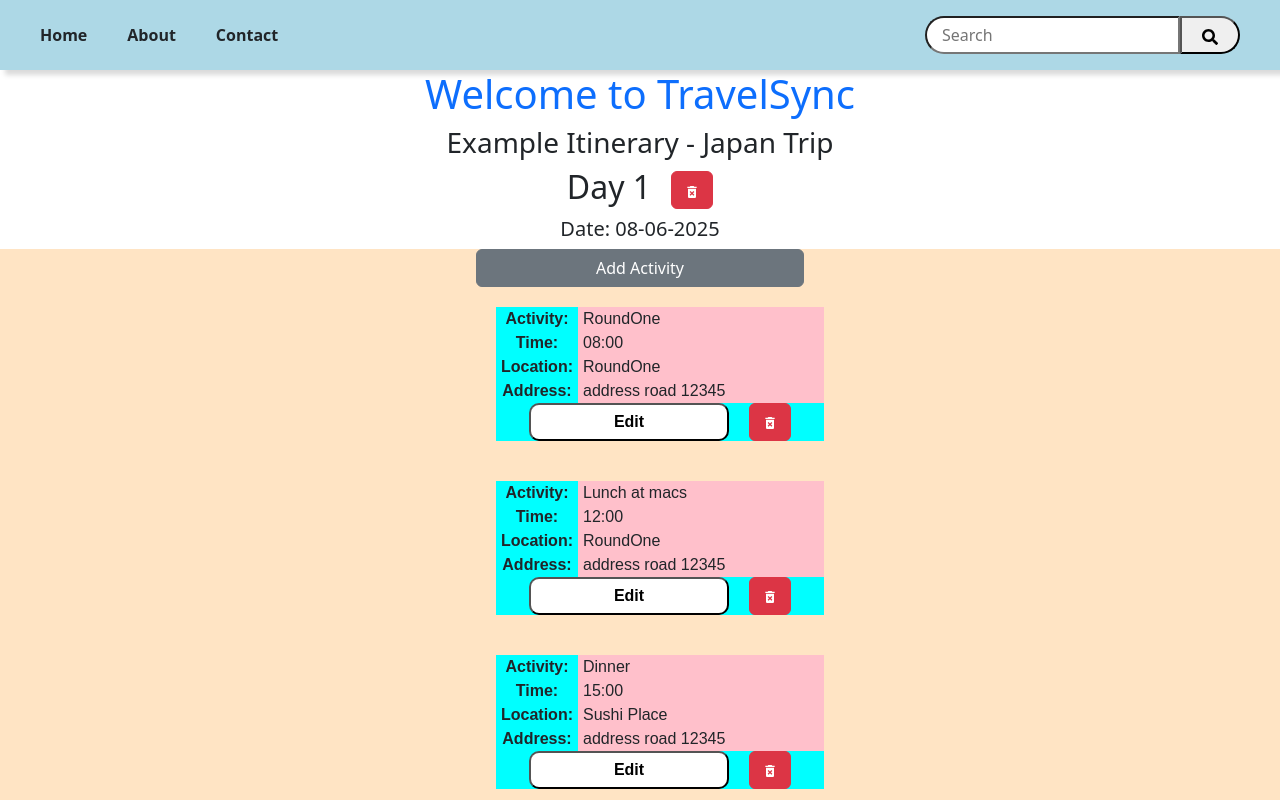
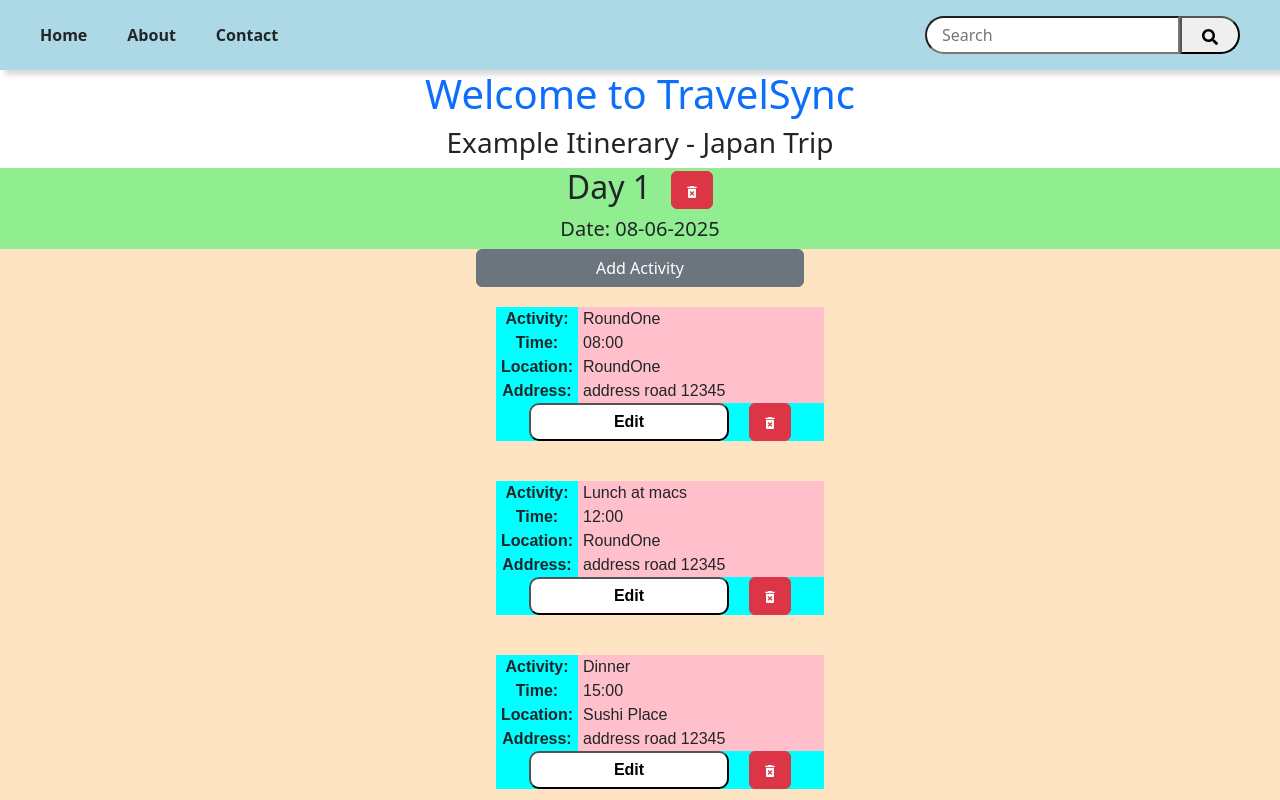
Before and after one commit to gwart56/Orbital-TravelSync, a React (Vite) app in the folder frontend/: page / in a window 1280 px wide. Shown: the top 800 px of the page. Built offline with nearby package versions, Linux system fonts and the light colour scheme.

Commit message:
cleaned up code and added some comments

```diff
--- a/frontend/src/pages/ActivityPage.css
+++ b/frontend/src/pages/ActivityPage.css
@@ -1,3 +1,7 @@
 .activity-content {
     margin-top:20px;
 }
+
+.travel-day-container {
+    background-color: lightgreen;
+}
--- a/frontend/src/pages/ActivityPage.jsx
+++ b/frontend/src/pages/ActivityPage.jsx
@@ -1,47 +1,43 @@
 import './ActivityPage.css';
 import dayjs from 'dayjs';
 import { MdDeleteForever } from "react-icons/md";
-import { sortDates } from '../utils/dates';
 import { useState, useEffect } from 'react';
 import ActivityContainer from '../components/ActivityContainer';
 import Header from '../components/Header';
-import {addActivityArray, editActivityArray, deleteActivityArray, addDayArray, deleteDayArray, Activity, TravelDay, Itinerary, loadItinFromLocal, saveToLocal} from '../data/activity';
-import { use } from 'react';
+import {addActivityArray, editActivityArray, deleteActivityArray, loadItinFromLocal, saveToLocal} from '../data/activity';
 
+
+//each ActivityContent contains multiple ActivityContainers in a day (BEIGE REGION)
 function ActivityContent({activityArr, dayId, itin, setItin}) {
-  // const [activities, setActivities] = useState([...activityArr]);
   const activities = activityArr;
 
   function handleSave(id, valuesArray) {
     console.log("saved: id-" + id + ", " + valuesArray);
     const newActArr = editActivityArray(activities, id, valuesArray);
-    // setActivities(newActArr);
     setItin(itin.setActivitiesOfDay(dayId, newActArr));
   }
 
   function handleDelete(id) {
     console.log("deleted: id-" + id);
     const newActArr = deleteActivityArray(activities, id);
-    // setActivities(newActArr);
     setItin(itin.setActivitiesOfDay(dayId, newActArr));
   }
 
   function handleAdd() {
     console.log("added new activity");
     const newActArr = addActivityArray(activities);
-    // setActivities(newActArr);
     setItin(itin.setActivitiesOfDay(dayId, newActArr));
   }
 
   const activityElements = [...activities]
-    .sort((a, b) => a.time.localeCompare(b.time))
+    .sort((a, b) => a.time.localeCompare(b.time)) //sorts the activities based on their timings
     .map((a) =>
       <ActivityContainer
         key={a.id}
         activity={a}
         handleSave={handleSave}
         handleDelete={handleDelete}
-        isEdit={false}
+        isEdit={false} //determines if activity container is being edited or not
       />);
   return (
     <div className = "activity-grid js-activity-grid">
@@ -51,24 +47,21 @@ function ActivityContent({activityArr, dayId, itin, setItin}) {
   );
 }
 
+//each TravelDayContent contains Day No., Date, ActivityContent (LIGHT GREEN REGION)
 function TravelDayContent({dayArr, itin, setItin}) {
-  // const [travelDays, setTravelDays] = useState([...dayArr]);
   const travelDays = dayArr;
 
   function handleAdd() {
-    // setTravelDays(addDayArray(travelDays));
     setItin(itin.addDay());
   }
 
   function handleDelete(id) {
-    // setTravelDays(deleteDayArray(travelDays, id));
     setItin(itin.removeDay(id));
   }
 
   let totalNumDays = 0;
   let latestdate = itin.startDate;
-  const dayElements = sortDates([...travelDays])
-    // .sort((a, b) => dayjs(a.date, "DD-MM-YYYY").diff(dayjs(b.date, "DD-MM-YYYY")))
+  const dayElements = [...travelDays]
     .map(d =>
       (<div className="travel-day-container" key={d.id}>
         <h2>
@@ -115,6 +108,7 @@ function ActivityPage() {
               itin={itin}
               setItin={setItin}
             />
+            {/*buttons below just for testing*/}
             <div style={{height: "50px"}}/>
             <button className='btn btn-primary' onClick={()=>saveToLocal(itin)}>Save To Local Storage</button>
             <div style={{height: "20px"}}/>
@@ -122,7 +116,6 @@ function ActivityPage() {
             <div style={{height: "20px"}}/>
             <button className='btn btn-primary' onClick={()=>console.log(itin)}>Print Itinerary in Console</button>
             <div style={{height: "50px"}}/>
-
         </>
     );
 }
```
